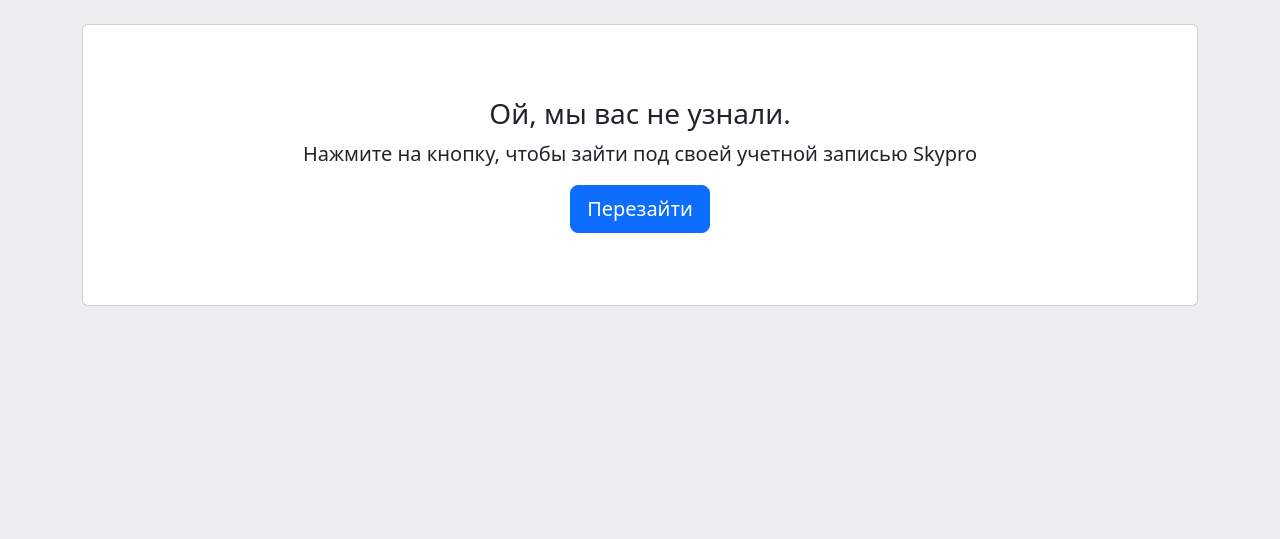
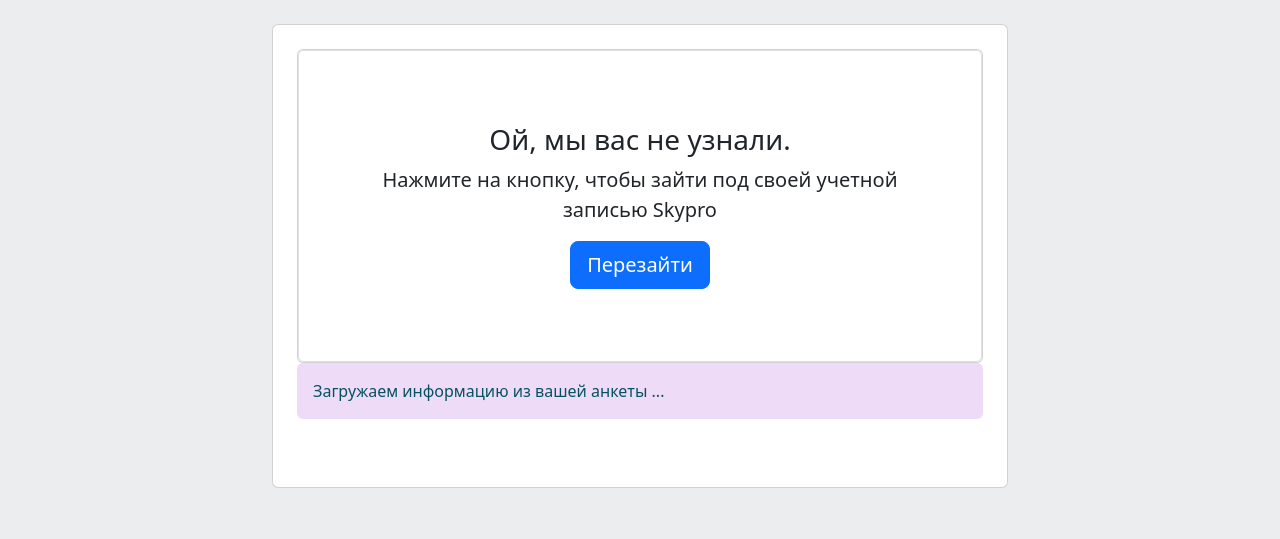
Before and after one commit to skypro-fastdev/skypro-resume-builder, a website: page index.html in a window 1280 px wide. Drawn offline with Linux system fonts and the light colour scheme; no server answers.

Commit message:
New alarms added

```diff
--- a/components/app.js
+++ b/components/app.js
@@ -298,6 +298,15 @@ function App(store) {
                     }
                 }
             }
+
+            if (!this.model.student_id) {
+                console.log(`В локальном хранилище указан student_id ${this.model.student_id}` )
+            } else {
+                console.log("В локальном хранилище не найден student_id")
+
+            }
+
+
         },
 
         openPage(pageName){
--- a/components/sections/about_section.js
+++ b/components/sections/about_section.js
@@ -43,6 +43,9 @@ function AboutSection(store) {
 
             <h3>О себе</h3>
 
+            <div v-if="model.about.length < 10" class="alert alert-warning">Поле не заполнено. Без него – нельзя</div>
+            <!-- /.alert alert-warning -->
+
             <div class="alert alert-info text-muted mt-3">
               <small>ИИ опишет обязанности и приукрасит достижения так, как это нравится эйчару и работодателю.  Вы сможете отредактировать их или уточнть задачу для ИИ</small>
 
--- a/components/sections/bio_section.js
+++ b/components/sections/bio_section.js
@@ -3,7 +3,18 @@ function  BioSection(){
     return {
         $template: `
             <h1>{{model.student_full_name}} <small class="text-light">#{{model.student_id}}</small></h1>
-            <p class="lead">{{model.profession_pretty}}, {{model.student_location}}</p>
+
+
+            <div class="mt-3">
+                <small class="text-muted">Название будущего резюме</small>
+                <input type="text" class="form-control" v-model="model.profession_pretty">
+            </div>
+
+            <div class="mt-3">
+                <small class="text-muted">Город, который вы указываете в качестве домашнего</small>
+                <input type="text" class="form-control" v-model="model.student_location">
+            </div>
+
             <div class="row">
               <div class="col-md-6 col-xs-12 pt-3">
                  <small class="text-muted">E-mail</small>
--- a/components/sections/education_section.js
+++ b/components/sections/education_section.js
@@ -4,6 +4,8 @@ function  EducationSection() {
         $template: `
 
         <h3>Образование</h3>
+
+        <div v-if="!model.education_organisation || !model.education_industry || !model.education_faculty || !model.education_from || !model.education_to" class="alert alert-warning">Не все поля заполнены. Без них – нельзя!</div>
 
         <div class="row">
             <div class="col-12 pt-3">
--- a/components/sections/photo_section.js
+++ b/components/sections/photo_section.js
@@ -5,6 +5,8 @@ function PhotoSection(store) {
         $template: `
 
             <h3>Фото</h3>
+
+            <div v-if="!model.hh_photo_medium" class="alert alert-warning">Фото не загружено. Без него – нельзя</div>
 
             <div v-if="model.hh_access_token">
                 <div class="alert alert-info text-muted mt-3">
--- a/components/sections/previous_job_section.js
+++ b/components/sections/previous_job_section.js
@@ -6,8 +6,12 @@ function PreviousJobSection(store) {
 
             <h3>Прошлое место работы</h3>
 
+            <div v-if="!model.previous_job_organisation || model.previous_job_position || model.previous_job_industry" class="alert alert-warning">Работа, должность или индустрия не заполнены. Без них – нельзя!</div>
+            <div v-if="!model.previous_job_from || model.previous_job_to" class="alert alert-warning">Даты не заполнены. Без них – нельзя!</div>
+
+
             <div v-if="dataIsIncorrect()" class="alert alert-danger">
-              Дата начала новой работы – раньше, чем закончилась прошлая. Возможно, это стоит поправить?
+              Дата начала новой работы – раньше, чем закончилась прошлая. Так не пойдет :)
             </div>
 
             <div class="row">
@@ -32,6 +36,8 @@ function PreviousJobSection(store) {
                 <small class="text-muted">{{ ruDate(model.previous_job_to) }}</small>
               </div>
             </div>
+
+            <div v-if="!model.previous_job_experience" class="alert alert-warning mt-2">Описание опыта работы не заполнено. Без него – нельзя!</div>
 
             <div class="alert alert-info text-muted mt-3">
 
--- a/components/sections/status_section.js
+++ b/components/sections/status_section.js
@@ -3,6 +3,14 @@ function StatusSection(store) {
     return {
 
         $template: `
+
+          <div class="card" v-if="!model.student_id">
+            <section class="list-group-item p-4" v-scope="NoIDWarning(store)"></section>
+          </div>
+
+          <div class="card" v-if="store.sections.bio=='error'">
+            <section class="list-group-item p-4" v-scope="NoDataWarning(store)"></section>
+          </div>
 
           <div v-if="store.sections.bio == 'loading'">
                 <div class="alert alert-info">
@@ -26,7 +34,7 @@ function StatusSection(store) {
 
            <div v-if="store.sections.bio !='loading' && model.hh_access_token==''">
             <div class="alert alert-info text-muted mt-3 clearfix">
-             <small>Предоставьте нам доступ к HH и мы сами опубликуем ваше резюме. </small>
+             <small>Предоставьте нам доступ к HH чтобы продолжить </small>
              <a class="float-end btn btn-primary" :href="'https://hh.ru/oauth/authorize?response_type=code&client_id='+model.hh_client_id" class="btn btn-dark">🔐 Предоставить доступ</a>
 
             </div>
--- a/index.html
+++ b/index.html
@@ -49,14 +49,6 @@
 
 <div class="container mt-4" id="app" v-scope="App(store)" @vue:mounted="mounted()">
 
-  <div class="card" v-if="!model.student_id">
-    <section class="list-group-item p-4" v-scope="NoIDWarning(store)"></section>
-  </div>
-
-  <div class="card" v-if="store.sections.bio=='error'">
-    <section class="list-group-item p-4" v-scope="NoDataWarning(store)"></section>
-  </div>
-
   <div v-scope="BuilderPage(store)" > </div><!-- /.resume-page -->
 
 </div>
--- a/pages/builder_page.js
+++ b/pages/builder_page.js
@@ -3,7 +3,7 @@ function BuilderPage(store) {
     return {
       $template: `
 
-      <div class="row" v-if="model.student_id">
+      <div class="row" >
 
         <main class="col-lg-8 offset-lg-2 col-xs-12 mb-5">
           <div class="card" >
```
